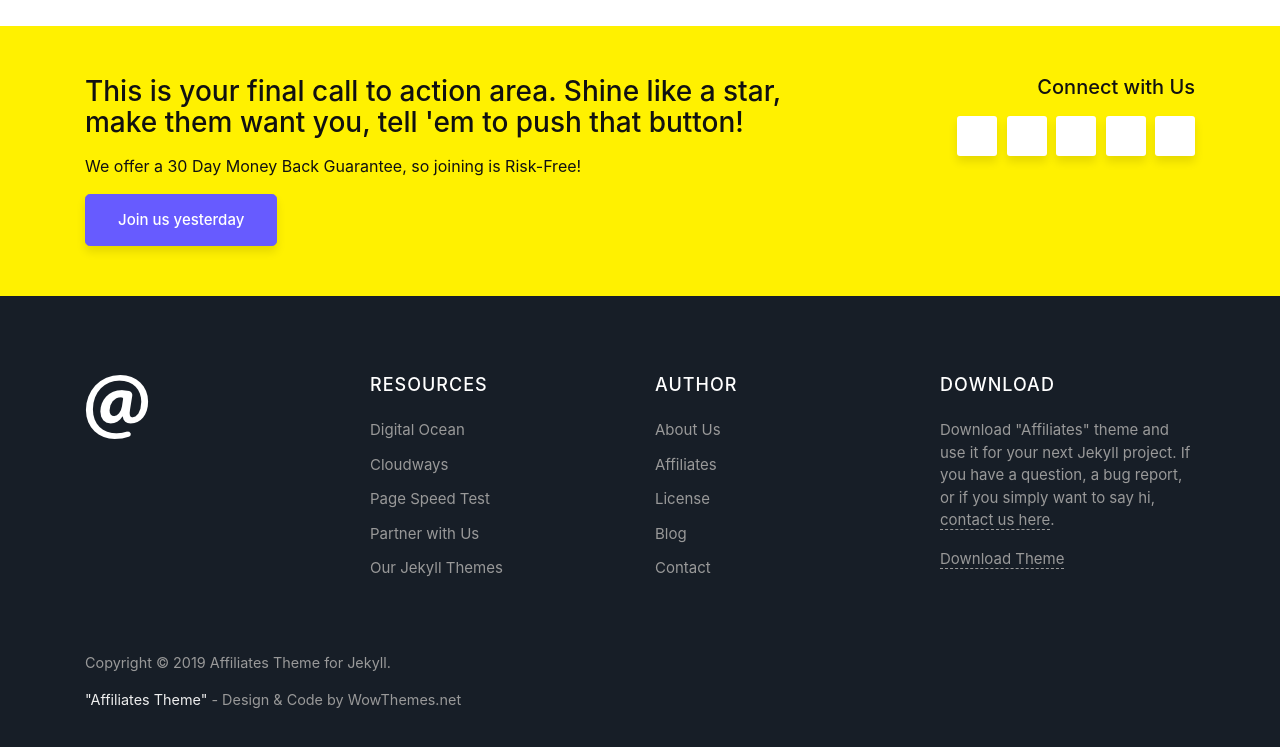
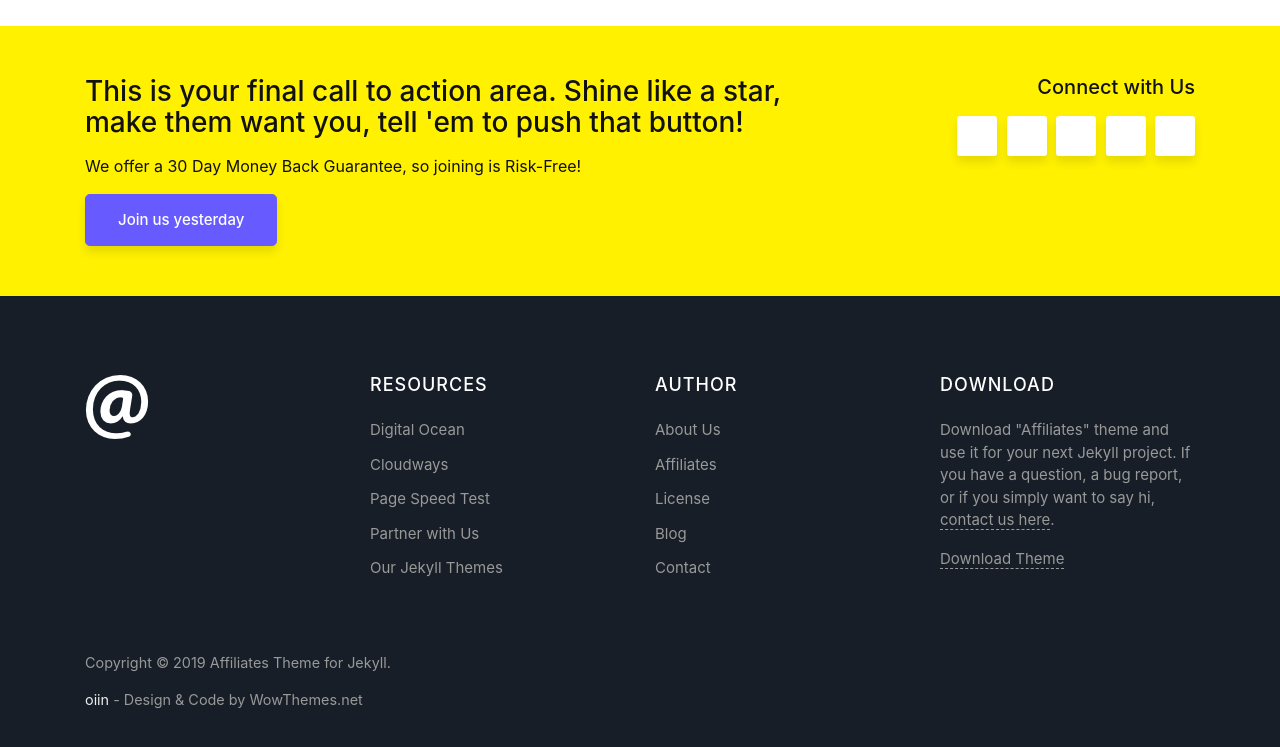
Before and after one commit to awad3risk/ring, a Jekyll site: the page built from index.html, in a window 1280 px wide and 900 px high, scrolled down 1970 px, cut to the strip 143-890 px from the top of the window. Built offline with Jekyll 4.4.1, drawn with Linux system fonts in a browser that asks for light colours; the list of posts is cut into pages by our own code; comment, search, counter and statistics services are not loaded.

Commit message:
Update default.html

```diff
--- a/_layouts/default.html
+++ b/_layouts/default.html
@@ -160,7 +108,6 @@ function loadCSS(e, t, n) { "use strict"; var i = window.document.createElement(
                 </a>
                 </div>
                 </div>
-
                 <div class="col-sm-3">
                 <div class="footer-widget">
                 <h5 class="title">Resources</h5>
@@ -173,7 +120,6 @@ function loadCSS(e, t, n) { "use strict"; var i = window.document.createElement(
                 </ul>
                 </div>
                 </div>
-
                 <div class="col-sm-3">
                 <div class="footer-widget">
                 <h5 class="title">Author</h5>
@@ -186,7 +132,6 @@ function loadCSS(e, t, n) { "use strict"; var i = window.document.createElement(
                 </ul>
                 </div>
                 </div>
-
                 <div class="col-sm-3">
                 <div class="footer-widget textwidget">
                     <h5 class="title">Download</h5>
@@ -195,14 +140,13 @@ function loadCSS(e, t, n) { "use strict"; var i = window.document.createElement(
                 </div>
                 </div>
             </div>
-
             <div class="copyright">
                 <p class="pull-left">
                 Copyright © {{ site.time | date: "%Y" }} {{ site.name }}.
                 </p>
                 <p class="pull-right">
                 <!-- Please, leave credit to author unless you own a commercial license: https://www.wowthemes.net/freebies-license/ -->
-                <a target="_blank" href="https://www.wowthemes.net/free-jekyll-template-affiliates/">"Affiliates Theme"</a> - Design & Code by WowThemes.net
+                <a href="/">oiin</a> - Design & Code by WowThemes.net
                 </p>
                 <div class="clearfix"></div>
             </div>
```
Also changed, not shown: other parts of _layouts/default.html (+4 -64 lines). Lines whose indentation alone changed are shown as unchanged.
